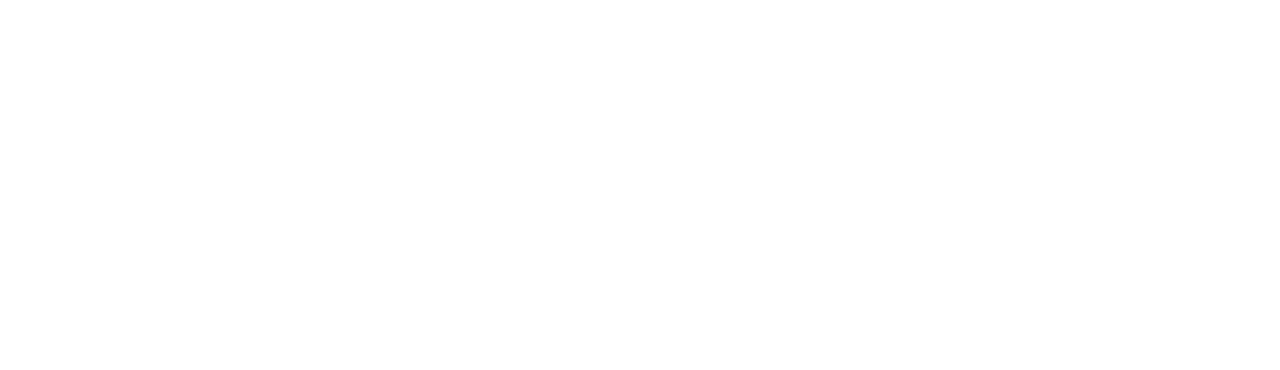
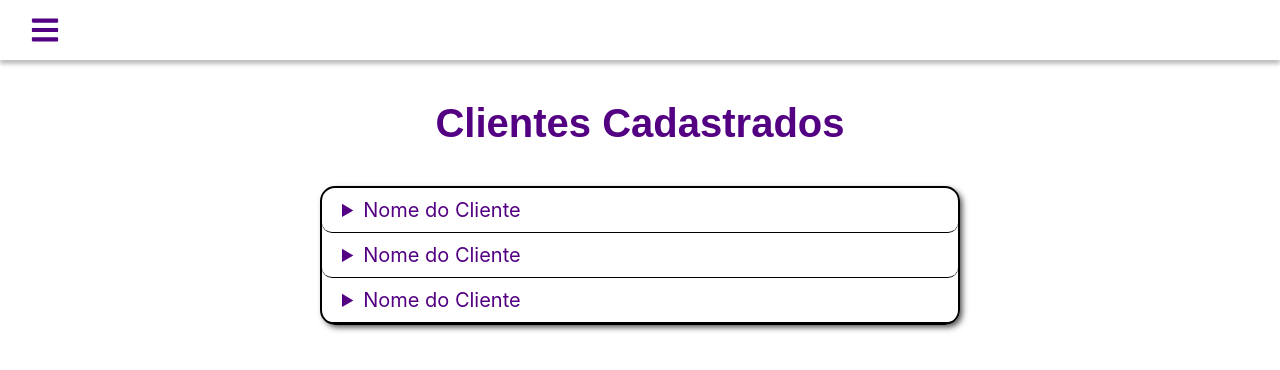
Before and after one commit to Equipe-Ace/Project-Ace-Frontend, a React (Create React App) app in the folder ace-frontend/: page /selectcli in a window 1280 px wide. Before the commit this address had no page. Shown: the top 370 px of the page. Built offline with nearby package versions, Linux system fonts and the light colour scheme.

Commit message:
rotas otimizadas + tela de select para os clientes

```diff
--- a/ace-frontend/src/Router.tsx
+++ b/ace-frontend/src/Router.tsx
@@ -8,7 +8,7 @@
 import CtrFIN2 from "./pages/ctrFIN2";
 import CtrFIN3 from "./pages/ctrFIN3";
 import CadCLI from "./pages/cadCLI";
-
+import SelectCli from "./pages/selectCLI";
 
 
 
@@ -18,15 +18,17 @@
             <Routes>
                 {/* ADM */}
                 <Route path="/" element={<LoginADM />} />
-                <Route path="/cadastroADM" element={<CadADM />} />
+                <Route path="/cadastroadm" element={<CadADM />} />
 
                 {/* FINANCEIRO */}
-                <Route path="/ControleTitulosFIN" element={<CtrFIN />} />
-                <Route path="/ControleTitulosFIN2/:idCliente" element={<CtrFIN2 />} />
-                <Route path="/ControleTitulosFIN3/:idCliente" element={<CtrFIN3 />} />
+                <Route path="/controletitulosfin" element={<CtrFIN />} />
+                <Route path="/controletitulosfin2/:idCliente" element={<CtrFIN2 />} />
+                <Route path="/controletitulosfin3/:idCliente" element={<CtrFIN3 />} />
 
                 {/* CLIENTE */}
-                <Route path="/cadastroCLI" element={<CadCLI />} />
+                <Route path="/cadastrocli" element={<CadCLI />} />
+                <Route path="/selectcli" element={<SelectCli />} />
+
             </Routes>
         </Router>
     );
--- /dev/null
+++ b/ace-frontend/src/pages/selectCLI/index.tsx
@@ -0,0 +1,34 @@
+import React from 'react';
+import Header from '../../components/header/index'
+import './styles.css'
+
+
+const SelectCli: React.FC = () => {
+    return (
+        <>
+            <Header />
+            <div className="bgSelect" >
+                <h1> Clientes Cadastrados </h1>
+            </div>
+            <div className='CenterSelect'>
+                <div className="boxSelect">
+                    <details>
+                        <summary> Nome do Cliente </summary>
+                        <p>informações do clientinho</p>
+                    </details>
+                    <details>
+                        <summary> Nome do Cliente </summary>
+                        <p>informações do clientinho2</p>
+                    </details>
+                    <details>
+                        <summary> Nome do Cliente </summary>
+                        <p>informações do clientinho3</p>
+                    </details>
+                </div>
+            </div>
+
+        </>
+    );
+}
+
+export default SelectCli;
--- /dev/null
+++ b/ace-frontend/src/pages/selectCLI/styles.css
@@ -0,0 +1,50 @@
+.bgSelect{
+    margin-top: 2%;
+    display: flex;
+    justify-content: center;
+    align-items: center;
+
+    background: none;
+
+}
+
+
+.CenterSelect{
+    display: flex;
+    align-items: center;
+    align-content: center;
+    justify-content: center;
+}
+
+
+.boxSelect {
+
+    width: 50%;
+    box-shadow: 3px 3px 6px -1px #444444;
+
+    border: 2px solid black;
+    border-radius: 15px;
+
+    align-items: center;
+    align-content: center;
+
+    /* transform: translate(-20%, 20%); */
+
+    margin-top: 2%;
+}
+
+details{
+    padding: 10px 20px;
+    border-bottom: 1px solid black;
+    border-radius: 10px;
+}
+
+summary{
+    cursor: pointer;
+    color: #530082;
+    font-size: 20px;
+}
+
+p {
+    font-size: 17px;
+}
```
